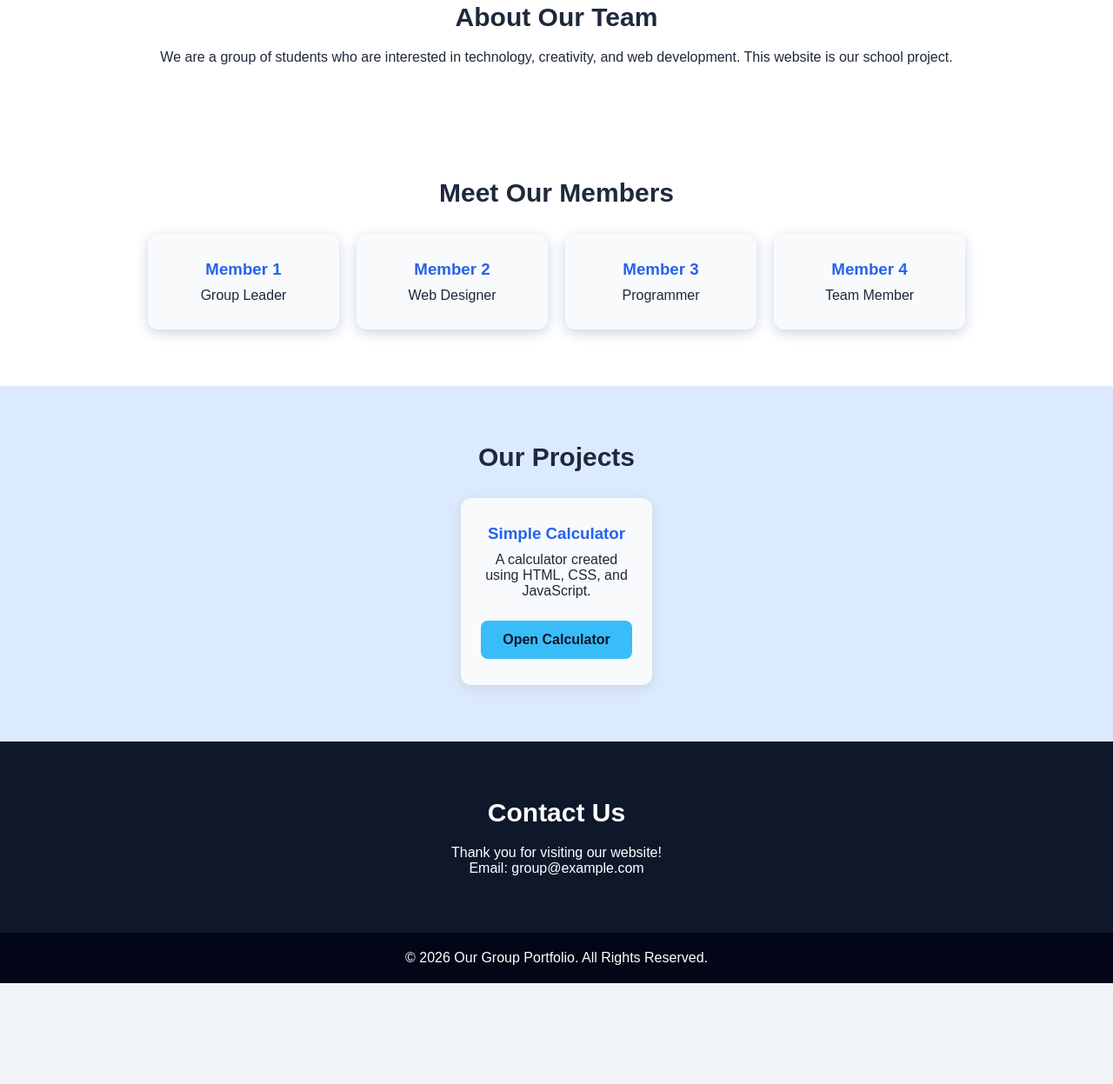
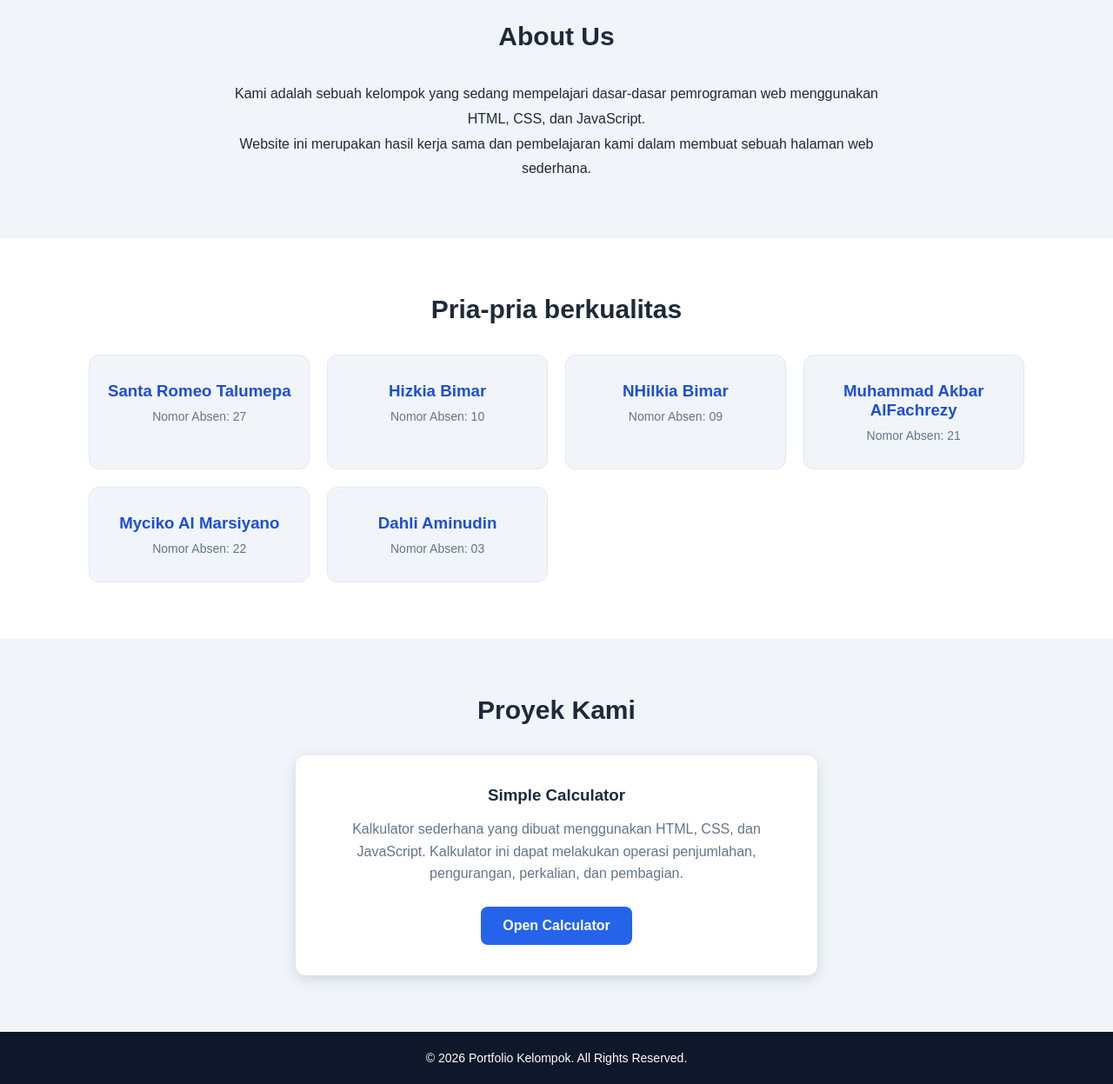
Before and after one commit to Captainsz11/website-kelompok, a plain HTML site: page index.html in a window 1280 px wide. Shown: the part 507-1754 px from the top of the page at 87% size. Before the commit the page ends 1638 px from the top, so only its background shows below. Drawn offline with Linux system fonts and the light colour scheme.

Commit message:
Add files via upload

```diff
--- a/index.html
+++ b/index.html
@@ -4,7 +4,7 @@
 <head>
 <meta charset="UTF-8">
 <meta name="viewport" content="width=device-width, initial-scale=1.0">
-<title>Our Group Portfolio</title>
+<title>Portfolio Kelompok</title>
 
 <style>
 * {
@@ -28,118 +28,147 @@ header {
     justify-content: space-between;
     align-items: center;
     flex-wrap: wrap;
+    gap: 15px;
 }
 
 header h2 {
-    color: #38bdf8;
+    font-size: 23px;
 }
 
 nav a {
     color: white;
     text-decoration: none;
-    margin: 10px;
+    margin-left: 20px;
+    font-size: 14px;
 }
 
 nav a:hover {
-    color: #38bdf8;
+    color: #60a5fa;
 }
 
 .hero {
-    background: linear-gradient(135deg, #0f172a, #2563eb);
+    min-height: 400px;
+    background: linear-gradient(135deg, #1e3a8a, #2563eb);
     color: white;
+    display: flex;
+    flex-direction: column;
+    justify-content: center;
+    align-items: center;
     text-align: center;
-    padding: 110px 20px;
+    padding: 50px 20px;
 }
 
 .hero h1 {
-    font-size: 45px;
+    font-size: 42px;
     margin-bottom: 15px;
 }
 
 .hero p {
-    color: #dbeafe;
-    font-size: 18px;
+    font-size: 17px;
+    max-width: 600px;
+    line-height: 1.6;
 }
 
 .btn {
     display: inline-block;
-    background: #38bdf8;
-    color: #0f172a;
+    margin-top: 25px;
     padding: 13px 25px;
-    margin-top: 25px;
+    background: white;
+    color: #1d4ed8;
+    border-radius: 8px;
     text-decoration: none;
-    border-radius: 8px;
     font-weight: bold;
 }
 
 .btn:hover {
-    background: white;
+    background: #dbeafe;
 }
 
 section {
     padding: 65px 8%;
-    text-align: center;
 }
 
-section h2 {
+.section-title {
+    text-align: center;
     font-size: 30px;
-    margin-bottom: 20px;
+    margin-bottom: 35px;
 }
 
-#about, #team {
+.about {
+    text-align: center;
+    max-width: 750px;
+    margin: auto;
+    line-height: 1.8;
+}
+
+.team {
     background: white;
 }
 
 .members {
-    display: flex;
-    justify-content: center;
-    flex-wrap: wrap;
+    display: grid;
+    grid-template-columns: repeat(auto-fit, minmax(200px, 1fr));
     gap: 20px;
-    margin-top: 30px;
 }
 
-.card {
-    background: #f8fafc;
-    width: 220px;
+.member-card {
+    background: #f1f5f9;
     padding: 30px 20px;
+    text-align: center;
+    border-radius: 12px;
+    border: 1px solid #e2e8f0;
+}
+
+.member-card h3 {
+    margin-bottom: 10px;
+    color: #1d4ed8;
+}
+
+.member-card p {
+    color: #64748b;
+    font-size: 14px;
+}
+
+.project-card {
+    max-width: 600px;
+    margin: auto;
+    background: white;
+    padding: 35px;
+    text-align: center;
     border-radius: 12px;
     box-shadow: 0 4px 15px #cbd5e1;
-    transition: 0.3s;
 }
 
-.card:hover {
-    transform: translateY(-7px);
+.project-card h3 {
+    margin-bottom: 15px;
 }
 
-.card h3 {
-    color: #2563eb;
-    margin-bottom: 10px;
+.project-card p {
+    line-height: 1.6;
+    color: #64748b;
 }
 
-#projects {
-    background: #dbeafe;
-}
-
-#contact {
-    background: #0f172a;
+.project-card .btn {
+    background: #2563eb;
     color: white;
 }
 
 footer {
-    background: #020617;
+    background: #0f172a;
     color: white;
     text-align: center;
-    padding: 20px;
+    padding: 22px;
+    font-size: 14px;
 }
 
-@media(max-width: 600px) {
+@media (max-width: 600px) {
     header {
         justify-content: center;
-        gap: 15px;
+        text-align: center;
     }
 
-    nav {
-        text-align: center;
+    nav a {
+        margin: 0 7px;
     }
 
     .hero h1 {
@@ -152,80 +181,104 @@ footer {
 <body>
 
 <header>
-    <h2>OUR PORTFOLIO</h2>
+    <h2>Portfolio Kelompok</h2>
 
     <nav>
         <a href="#home">Home</a>
         <a href="#about">About</a>
         <a href="#team">Team</a>
         <a href="#projects">Projects</a>
-        <a href="#contact">Contact</a>
     </nav>
 </header>
 
 <div class="hero" id="home">
     <h1>Welcome to Our Portfolio</h1>
-    <p>Creative Students, Building the Future.</p>
-    <a href="#about" class="btn">Discover More</a>
+    <p>
+        Selamat datang di website portfolio kelompok kami.
+        Website ini dibuat sebagai bagian dari tugas pembelajaran coding.
+    </p>
+
+    <a href="#projects" class="btn">View Our Project</a>
 </div>
 
 <section id="about">
-    <h2>About Our Team</h2>
+    <h2 class="section-title">About Us</h2>
+
+    <div class="about">
         <p>
-        We are a group of students who are interested
-        in technology, creativity, and web development.
-        This website is our school project.
+            Kami adalah sebuah kelompok yang sedang mempelajari
+            dasar-dasar pemrograman web menggunakan HTML, CSS,
+            dan JavaScript.
         </p>
+        <p>
+            Website ini merupakan hasil kerja sama dan pembelajaran
+            kami dalam membuat sebuah halaman web sederhana.
+        </p>
+    </div>
 </section>
 
-<section id="team">
-    <h2>Meet Our Members</h2>
+<section class="team" id="team">
+    <h2 class="section-title">Pria-pria berkualitas</h2>
+
 
 <div class="members">
 
-        <div class="card">
-            <h3>Member 1</h3>
-            <p>Group Leader</p>
+    <div class="member-card">
+        <h3>Santa Romeo Talumepa</h3>
+        <p>Nomor Absen: 27</p>
     </div>
 
-        <div class="card">
-            <h3>Member 2</h3>
-            <p>Web Designer</p>
+    <div class="member-card">
+        <h3>Hizkia Bimar</h3>
+        <p>Nomor Absen: 10</p>
     </div>
 
-        <div class="card">
-            <h3>Member 3</h3>
-            <p>Programmer</p>
+    <div class="member-card">
+        <h3>NHilkia Bimar</h3>
+        <p>Nomor Absen: 09</p>
     </div>
 
-        <div class="card">
-            <h3>Member 4</h3>
-            <p>Team Member</p>
+    <div class="member-card">
+        <h3>Muhammad Akbar AlFachrezy</h3>
+        <p>Nomor Absen: 21</p>
+    </div>
+
+    <div class="member-card">
+        <h3>Myciko Al Marsiyano </h3>
+        <p>Nomor Absen: 22</p>
+    </div>
+
+    <div class="member-card">
+        <h3>Dahli Aminudin</h3>
+        <p>Nomor Absen: 03</p>
+    </div>
+
         </div>
 
     </div>
 </section>
 
 <section id="projects">
-    <h2>Our Projects</h2>
+    <h2 class="section-title">Proyek Kami</h2>
 
-    <div class="members">
-        <div class="card">
+    <div class="project-card">
         <h3>Simple Calculator</h3>
-            <p>A calculator created using HTML, CSS, and JavaScript.</p>
-            <a href="kalkulator.html" class="btn">Open Calculator</a>
-        </div>
+
+        <p>
+            Kalkulator sederhana yang dibuat menggunakan
+            HTML, CSS, dan JavaScript. Kalkulator ini dapat
+            melakukan operasi penjumlahan, pengurangan,
+            perkalian, dan pembagian.
+        </p>
+
+        <a href="kalkulator.html" class="btn">
+            Open Calculator
+        </a>
     </div>
 </section>
 
-<section id="contact">
-    <h2>Contact Us</h2>
-    <p>Thank you for visiting our website!</p>
-    <p>Email: group@example.com</p>
-</section>
-
 <footer>
-    <p>&copy; 2026 Our Group Portfolio. All Rights Reserved.</p>
+    <p>© 2026 Portfolio Kelompok. All Rights Reserved.</p>
 </footer>
 
 </body>
```
Lines whose indentation alone changed are shown as unchanged.
